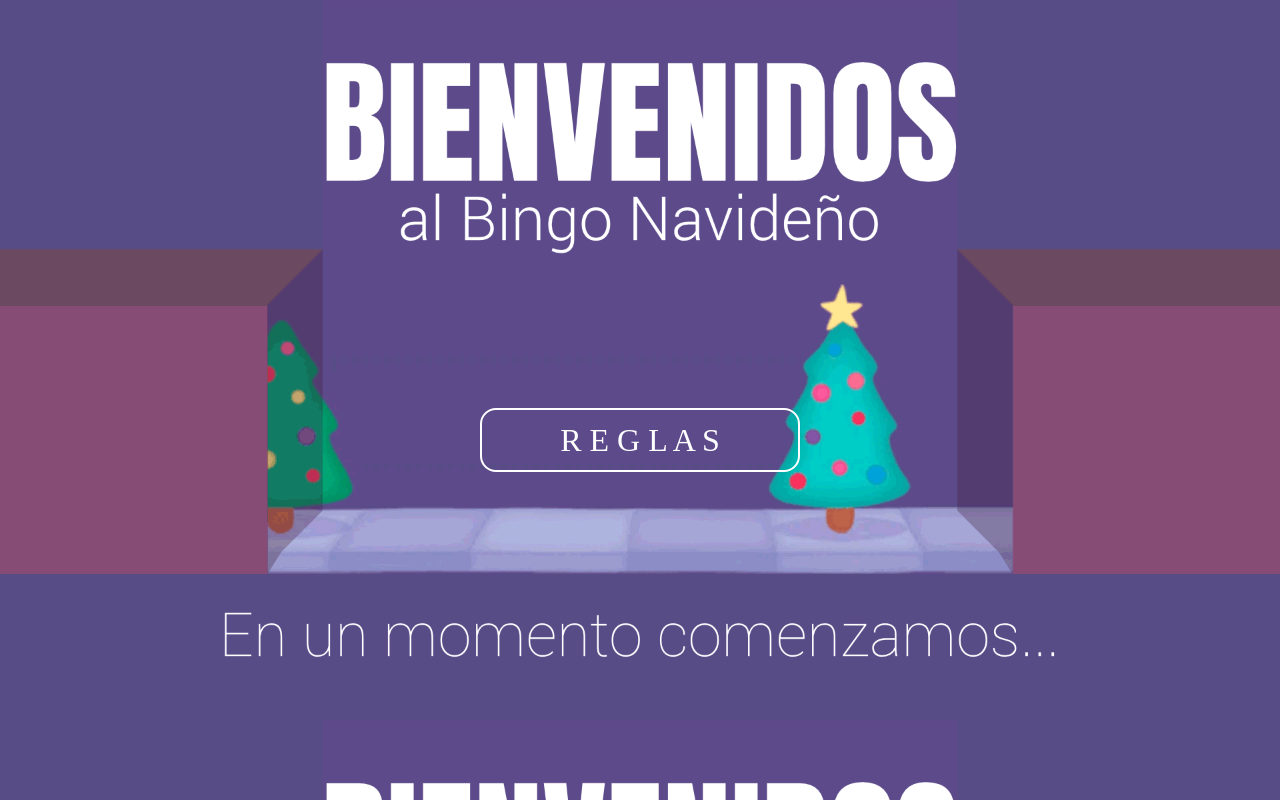
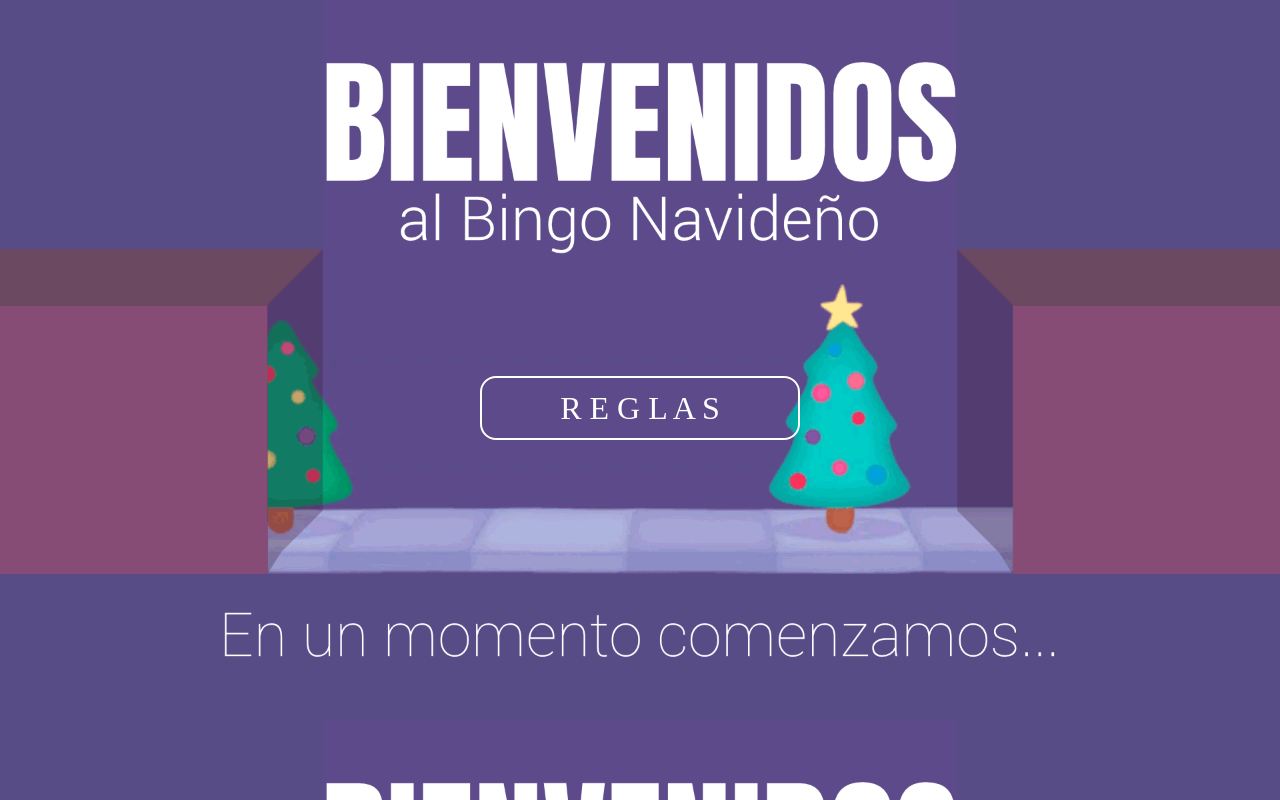
Before and after one commit to Rapidoso/bingo, a plain HTML site: page index.html in a window 1280 px wide. Drawn offline with Linux system fonts and the light colour scheme.

Commit message:
Padding corregio, otra vez xD

```diff
--- a/index.css
+++ b/index.css
@@ -17,7 +17,7 @@ button:focus {
 }
 
 .botones button{
-    margin-top: 25rem;
+    margin-top: 23rem;
     font-family: "Roboto Regular";
     font-size: 2rem;
     border-radius: 1rem;
```
